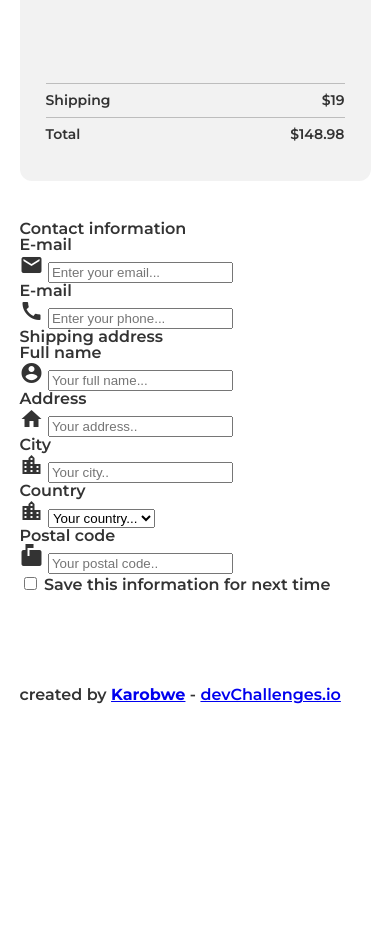
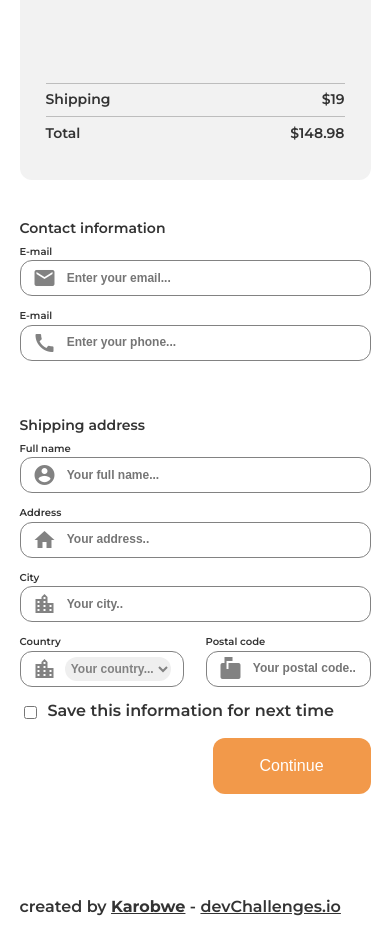
Before and after one commit to Karobwe/devchallenges-checkout-page, a website with bundled scripts: page public/index.html in a window 390 px wide. Shown: the part 405-1344 px from the top of the page. Before the commit the page ends 1132 px from the top, so only its background shows below. Built offline with nearby package versions, Linux system fonts and the light colour scheme; files whose address does not match are found by name.

Commit message:
feat: mobile design with form interractivty

```diff
--- a/assets/app.js
+++ b/assets/app.js
@@ -1,7 +1,11 @@
 import './styles/app.scss';
 
 import controlsQuantities from './js/product-quantity';
+import handleFormSubmit from './js/handle-form-submit';
+import controlFormFieldFocus from './js/control-form-field-focus';
 
 document.addEventListener("DOMContentLoaded", function(){
     controlsQuantities();
+    handleFormSubmit();
+    controlFormFieldFocus();
 });
--- /dev/null
+++ b/assets/js/control-form-field-focus.js
@@ -0,0 +1,29 @@
+export default function() {
+    let formFields = document.querySelectorAll('.form__field__wrapper');
+
+    formFields.forEach(field => {
+        let icon = field.querySelector('.material-icons');
+        let input = field.querySelector('.form-item__input');
+
+        icon.addEventListener('click', () => {
+            highlightBorder(field);
+            input.focus();
+        });
+
+        input.addEventListener('focus', () => {
+            highlightBorder(field);
+        });
+
+        input.addEventListener('blur', () => {
+            resetBorder(field);
+        });
+    });
+}
+
+let highlightBorder = (field) => {
+    field.style.border = 'solid 2px rgba(130, 130, 130, 1)';
+}
+
+let resetBorder = (field) => {
+    field.style.border = '';
+}
--- /dev/null
+++ b/assets/js/handle-form-submit.js
@@ -0,0 +1,7 @@
+export default function() {
+    let button = document.querySelector('form input[type="submit"]');
+
+    button.addEventListener('click', e => {
+        e.preventDefault();
+    });
+}
--- a/assets/styles/_base.scss
+++ b/assets/styles/_base.scss
@@ -1,10 +1,19 @@
 @import "utils";
+
+* {
+  box-sizing: border-box;
+}
 
 body {
   font-family: $font-default;
   font-weight: 600;
   color: $grey1;
   background-color: $white;
+}
+
+a,
+a:visited {
+  color: $grey1;
 }
 
 .text--medium {
--- a/assets/styles/components/_form.scss
+++ b/assets/styles/components/_form.scss
@@ -1,5 +1,127 @@
 @import '../utils';
 
 form {
+  display: flex;
+  flex-direction: column;
+  row-gap: em(45px);
   margin-top: em(40px);
+
+  h3 {
+    font-size: 14px;
+    line-height: 17px;
+
+    @include media-gte-lg {
+      font-size: 18px;
+      line-height: 22px;
+    }
+  }
+
+  .input__group {
+    margin: em(11px) auto;
+    display: flex;
+    flex-direction: row;
+    flex-wrap: wrap;
+    row-gap: em(16px);
+    justify-content: space-between;
+
+    @include media-gte-lg {
+      margin: em(14px) auto;
+    }
+
+    .form-item__container {
+      display: flex;
+      flex-direction: column;
+      row-gap: em(5px);
+      width: 100%;
+
+      .form__label {
+        font-size: em(10px);
+        line-height: em(12px);
+
+        @include media-gte-lg {
+          font-size: em(12px);
+          line-height: em(15px);
+        }
+      }
+
+      .form__field__wrapper {
+        display: flex;
+        column-gap: em(8px);
+        width: 100%;
+        padding: em(5px) em(12px);
+        border: solid 1px $grey3;
+        border-radius: em(12px);
+
+        .material-icons {
+          text-align: center;
+          color: $grey3;
+          border: none;
+        }
+
+        .form-item__input {
+          width: 100%;
+          padding: em(2px) em(3px);
+          font-weight: 600;
+          font-size: 12px;
+          line-height: 15px;
+          outline: none;
+          border: none;
+          border-radius: em(24px);
+
+          &:focus {
+            outline: none;
+          }
+        }
+
+        #country {
+          color: $grey3;
+
+          &:focus {
+            border: none;
+          }
+
+          option:not(:checked) {
+            color: $grey1;
+          }
+        }
+      }
+    }
+  }
+
+  .form_shipping {
+    .form-item__container {
+      &:nth-last-child(4) {
+        flex-shrink: 1;
+        max-width: 47%;
+      }
+
+      &:nth-last-child(3) {
+        flex-shrink: 1;
+        max-width: 47%;
+      }
+
+      &:nth-last-child(2) {
+        display: flex;
+        flex-direction: row;
+        flex-wrap: nowrap;
+        column-gap: em(8px);
+      }
+
+      &:last-child {
+        display: flex;
+        align-items: flex-end;
+
+        input {
+          width: 45%;
+          padding: em(18px) em(45px);
+          font-size: 16px;
+          line-height: 20px;
+          color: $white;
+          background-color: $orange;
+          border:none;
+          border-radius: em(12px);
+        }
+      }
+    }
+  }
 }
--- a/public/index.html
+++ b/public/index.html
@@ -133,8 +133,8 @@
                 <div class="form__field__wrapper">
                   <span class="material-icons">location_city</span>
 <!--                  <input type="email" id="country" class="form-item__input" placeholder="Your country..">-->
-                  <select name="country" id="country">
-                    <option value="" class="form-item__input" disabled selected hidden>Your country...</option>
+                  <select name="country" id="country" class="form-item__input">
+                    <option value="" disabled selected hidden>Your country...</option>
                     <option value="bel">Belgium</option>
                     <option value="fra">France</option>
                     <option value="deu">Germany</option>
@@ -157,6 +157,10 @@
                 <input type="checkbox" name="save" id="save">
                 <label for="save">Save this information for next time</label>
               </div>
+
+              <div class="form-item__container">
+                <input type="submit" value="Continue">
+              </div>
             </div>
           </section>
         </form>
```
